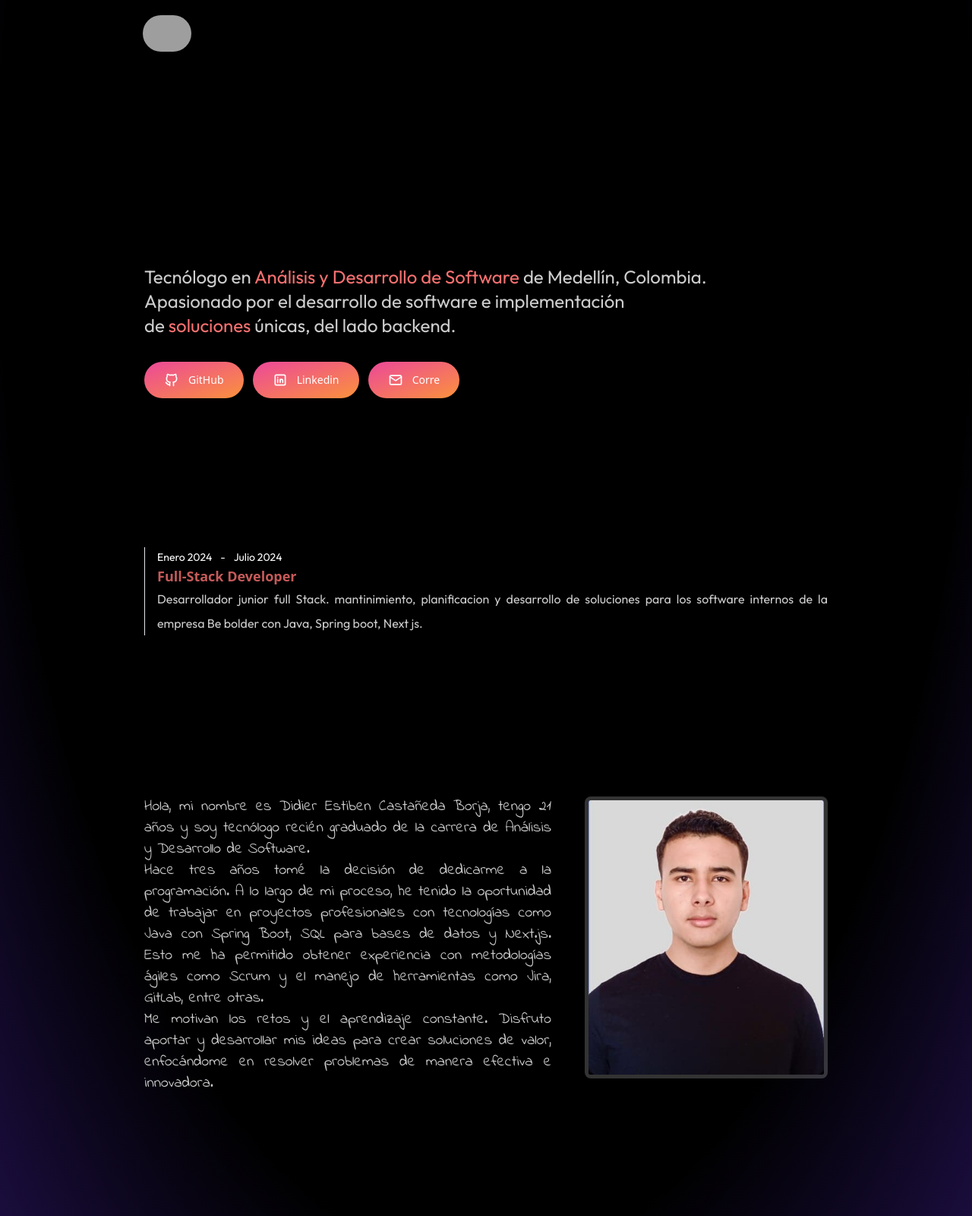
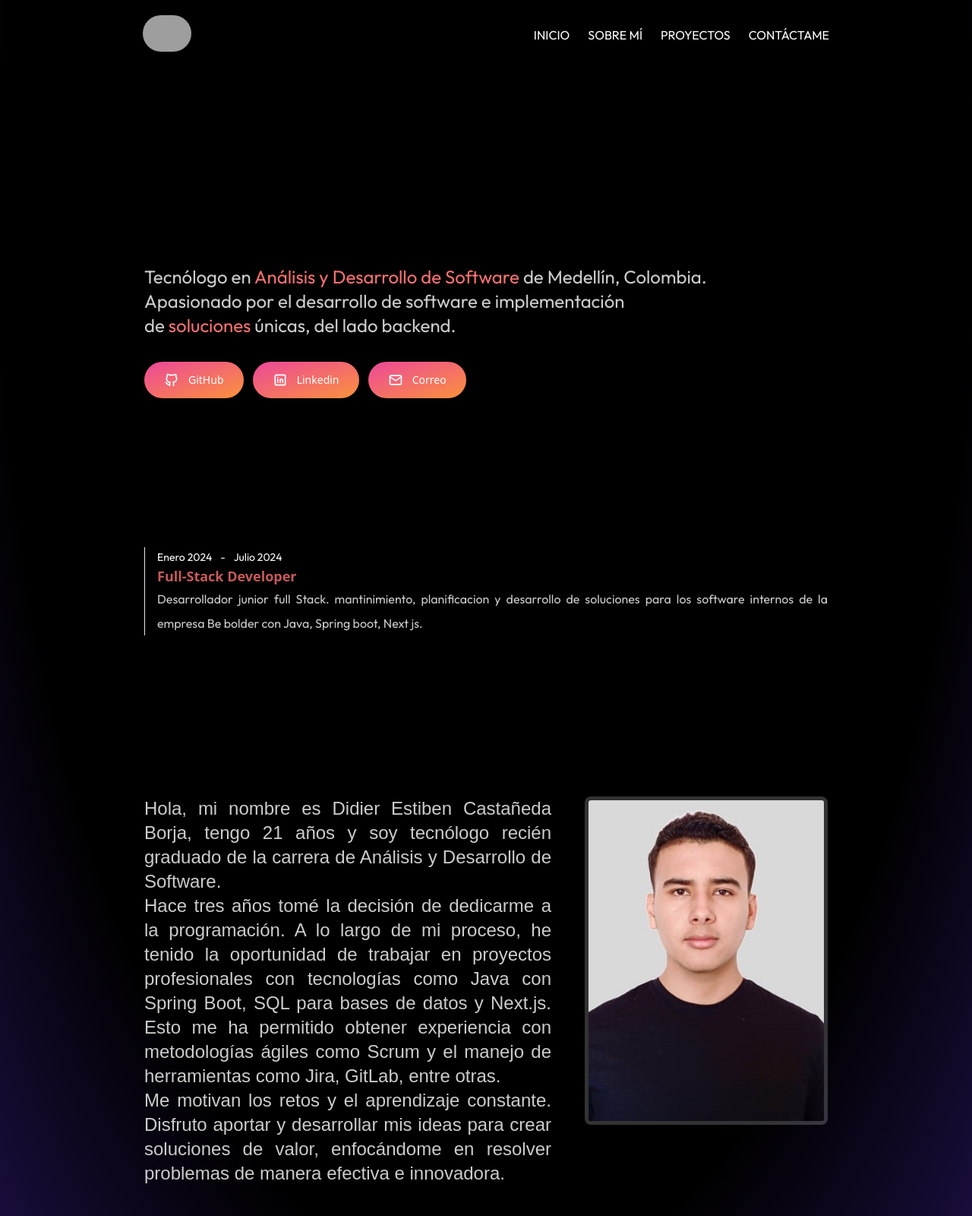
Before and after one commit to Didier321/Porfolio-Didier, an Astro site: page / in a window 1280 px wide. Shown: the top 1600 px of the page at 76% size. Built offline with nearby package versions, Linux system fonts and the light colour scheme; Astro itself is replaced by a stand-in of ours; grey boxes are pictures that could not be loaded; a web font is replaced by a local one.

Commit message:
bavigation v1

```diff
--- a/package.json
+++ b/package.json
@@ -11,6 +11,7 @@
   },
   "dependencies": {
     "@astrojs/tailwind": "^5.1.2",
+    "aos": "^2.3.4",
     "astro": "^4.16.7",
     "tailwindcss": "^3.4.14"
   }
--- a/src/components/Aboutme.astro
+++ b/src/components/Aboutme.astro
@@ -5,10 +5,24 @@
         mb-16
         ">Acerca de mí</h1>
         <div class="md:flex md:flex-row-reverse">
-            <img class="border-[5px] border-white/20 object-cover rounded-lg
+            <img
+            data-aos="fade-left"
+            data-aos-delay="200"
+            data-aos-easing="ease-in-sine"
+            class="border-[5px] border-white/20 object-cover rounded-lg
             max-w-80 mx-auto mb-20
             " src="/Foto.jpg" alt="Foto didier">
-            <span class="indie-flower-regular pt-11 md:text-xl md:flex md:justify-center md:items-start
+
+            <span
+            data-aos="fade-right"
+            data-aos-delay="200"
+            data-aos-easing="ease-in-sine"
+
+            class="alumni-sans pt-11
+            md:text-2xl
+            md:flex
+            md:justify-center
+            md:items-start
             md:pt-0 md:pr-11
             text-[#CCCCCC]
             leading-loose
--- a/src/components/Footer.astro
+++ b/src/components/Footer.astro
@@ -1,5 +1,5 @@
 <footer>
     <div>
-
+        5
     </div>
 </footer>
--- a/src/components/Header.astro
+++ b/src/components/Header.astro
@@ -1,37 +1,40 @@
+---
+
+---
+
 <header>
-    <nav class="w-full mx-auto md:max-w-[920px] flex flex-col-reverse md:flex-row md:justify-between pt-5 fixed top-0 right-0 left-0
-    ">
+    <nav class="w-full mx-auto md:max-w-[920px] flex
+    flex-col-reverse md:flex-row md:justify-between pt-5
+    fixed top-0 right-0 left-0 z-50 bg-black/50 backdrop-blur-lg
+    rounded-md">
+
         <img
-        class="w-0 rounded-full md:w-16 ml-2 flex justify-center items-center mb-1"
+        class="w-0 rounded-full md:w-16
+        ml-2 flex justify-center
+        items-center mb-1"
         src="https://i.pinimg.com/236x/0f/4f/c9/0f4fc9035cb2c60f0582b09af2db514d.jpg" alt="">
 
-        <ul class="outfit flex gap-6 p-2 mx-auto md:mx-0 justify-center items-center">
-            <li><a class="hover:border-b-2" href="">INICIO</a></li>
-            <li><a class="hover:border-b-2" href="">SOBRE MÍ</a></li>
-            <li><a class="hover:border-b-2" href="">PROYECTIOS</a></li>
-            <li><a class="hover:border-b-2" href="">CONTACTAME</a></li>
+        <ul class="outfit flex gap-6 p-2 mx-auto md:mx-0 justify-center items-center text-white">
+            <li><a class="hover:border-b-2 border-white" href="">INICIO</a></li>
+            <li><a class="hover:border-b-2 border-white" href="">SOBRE MÍ</a></li>
+            <li><a class="hover:border-b-2 border-white" href="">PROYECTOS</a></li>
+            <li><a class="hover:border-b-2 border-white" href="">CONTÁCTAME</a></li>
         </ul>
     </nav>
 </header>
 
 <style>
     nav {
-        animation: nav-shadown 1s linear both;
-        animation-timeline: scroll();
-        animation-range: 0 100px;
+        animation: nav-shadow 1s linear both;
     }
 
-    nav {
-        @apply bg-black/50;
-        border-radius: 10px;
-    }
-
-    @keyframes nav-shadown {
-    0% {
-        @apply dark:bg-gray-800/0 bg-white/0;
-    }
-    to {
-        @apply shadow-lg ring-1 backdrop-blur ring-white/10;
-    }
+    @keyframes nav-shadow {
+        0% {
+            background: rgba(0, 0, 0, 0.2);
+        }
+        to {
+            box-shadow: 0 4px 6px rgba(0, 0, 0, 0.1);
+            border-radius: 10px;
+        }
     }
 </style>
--- a/src/layouts/Layout.astro
+++ b/src/layouts/Layout.astro
@@ -4,6 +4,7 @@ interface Props {
 }
 
 const { title } = Astro.props;
+import 'aos/dist/aos.css';
 ---
 
 <!doctype html>
@@ -15,12 +16,16 @@ const { title } = Astro.props;
 		<link rel="icon" type="image/svg+xml" href="/favicon.svg" />
 		<link rel="preconnect" href="https://fonts.googleapis.com">
 		<link rel="preconnect" href="https://fonts.gstatic.com" crossorigin>
-		<link href="https://fonts.googleapis.com/css2?family=Indie+Flower&family=Outfit:wght@100..900&display=swap" rel="stylesheet">
+		<link href="https://fonts.googleapis.com/css2?family=Alumni+Sans:ital,wght@0,100..900;1,100..900&family=Indie+Flower&family=Outfit:wght@100..900&display=swap" rel="stylesheet">
 		<meta name="generator" content={Astro.generator} />
 		<title>{title}</title>
 	</head>
 	<body >
 		<slot />
+		<script>
+			import AOS from "aos";
+			AOS.init();
+		</script>
 	</body>
 </html>
 <style is:global>
@@ -43,6 +48,14 @@ const { title } = Astro.props;
 	font-style: normal;
 	}
 
+
+	.alumni-sans {
+		font-family: "Alumni Sans", sans-serif;
+		font-optical-sizing:auto;
+		font-weight: 500;
+		font-style: normal;
+	}
+
 	body{
 		padding: 0;
 		margin: 0;
--- a/src/pages/index.astro
+++ b/src/pages/index.astro
@@ -20,13 +20,18 @@ import HardSkills from '../components/HardSkills.astro';
 		<Header/>
 		<div class="md:max-w-[900px] mx-6 py-3 md:py-36">
 
-			<div  class="w-full flex ">
+			<div
+			data-aos="fade-down"
+			data-aos-anchor-placement="center-bottom"
+			class="w-full flex ">
 				<Home/>
 			</div>
-			<div class="w-full mt-8 ">
+			<div
+			data-aos="fade-right"
+			class="w-full mt-8 ">
 				<Badge Icon={IconGit} title="GitHub" link='https://github.com/Didier321'/>
 				<Badge Icon={IconLinkedin} title="Linkedin" link='https://www.linkedin.com/in/didier-casta%C3%B1eda-borja-741185274/'/>
-				<Badge Icon={IconEmail} title="Corre" link='https://www.linkedin.com/in/didier-casta%C3%B1eda-borja-741185274/'/>
+				<Badge Icon={IconEmail} title="Correo" link='https://www.linkedin.com/in/didier-casta%C3%B1eda-borja-741185274/'/>
 			</div>
 			<div class="w-full mt-28">
 				<Experience/>
```
Also changed, not shown: 1 other file.
